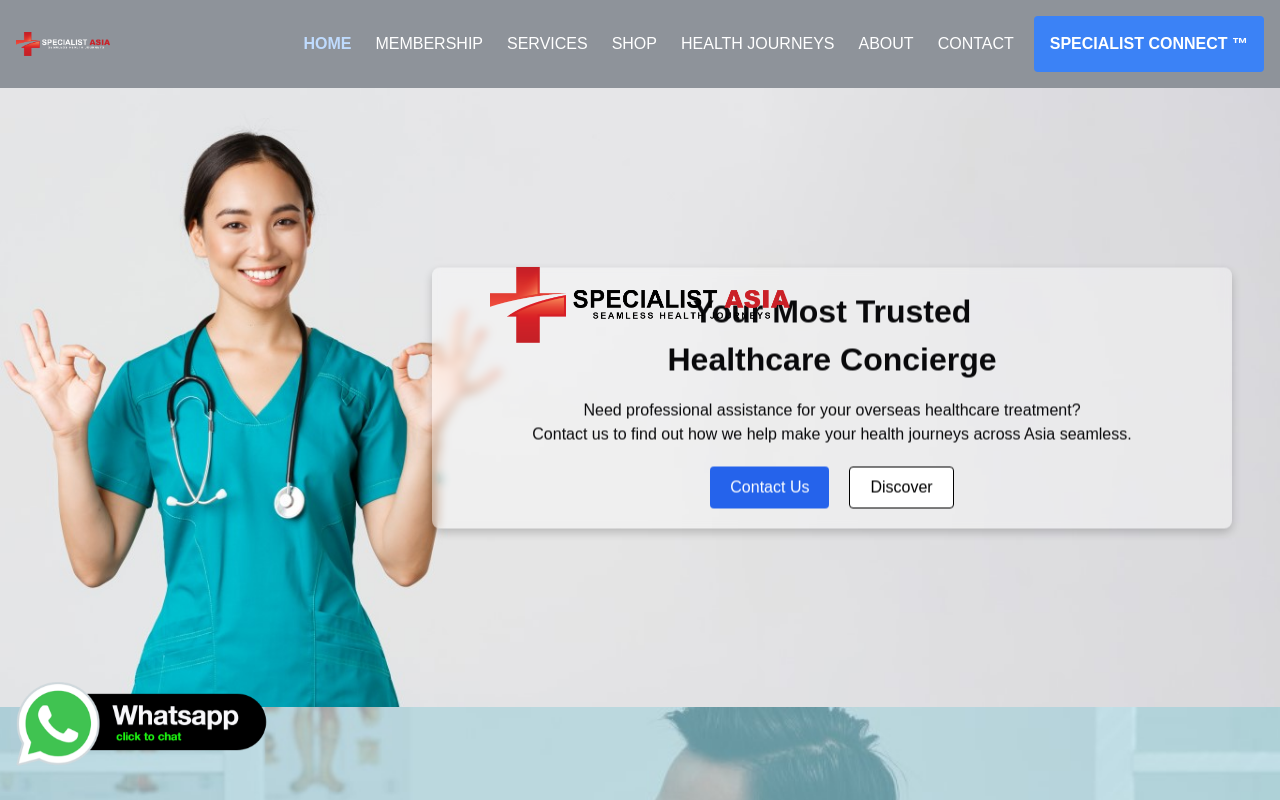
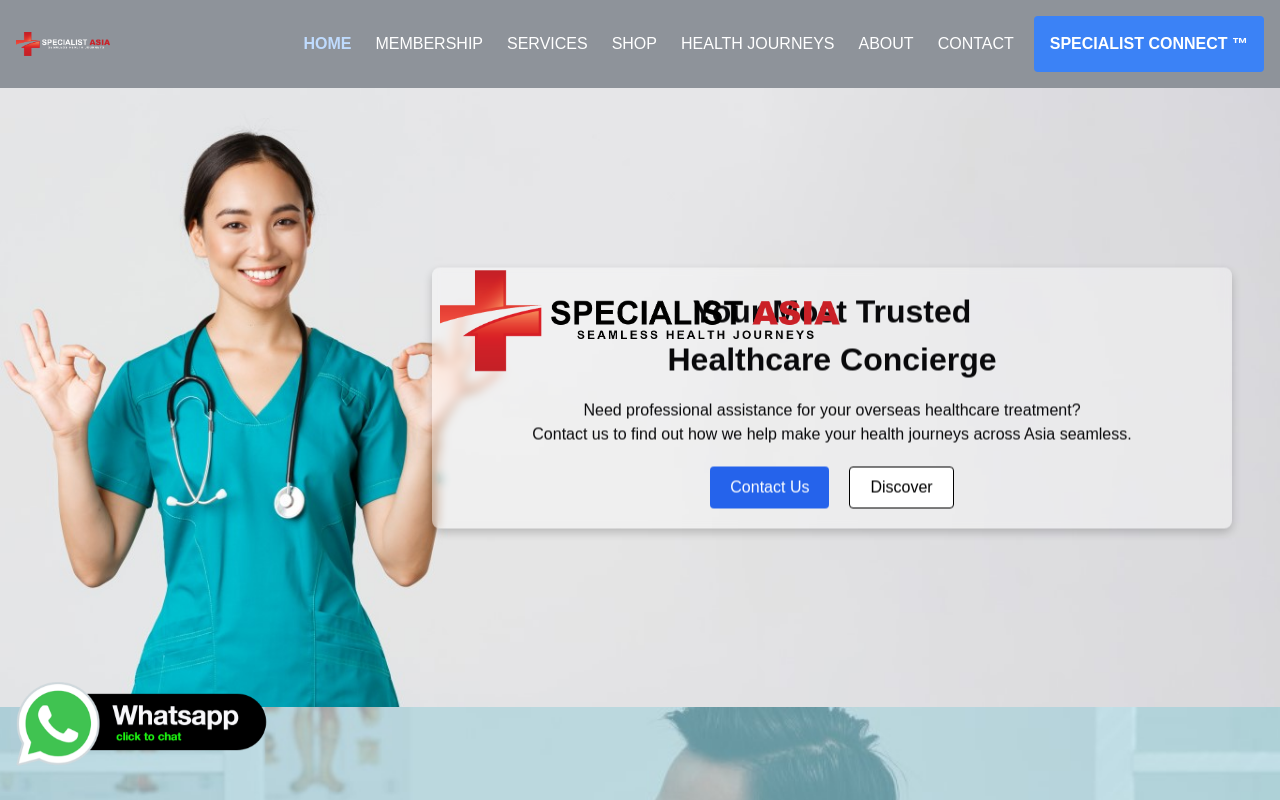
Before and after one commit to ywlee8888/funderasia_nextjs, a Next.js app: page / in a window 1280 px wide. Shown: the top 800 px of the page. Built offline with nearby package versions, Linux system fonts and the light colour scheme.

Commit message:
Update Logo Position and Size

```diff
--- a/components/banners/bannerfull.module.css
+++ b/components/banners/bannerfull.module.css
@@ -90,17 +90,18 @@
     justify-content: center;
     align-items: center;
     position: absolute;
-    top: 35%; /* Adjust to position above the overlay card */
+    top: 40%; /* Adjusted for better positioning */
     left: 50%;
-    transform: translate(-50%, -50%); /* Center it */
-    z-index: 2; /* Ensure it appears above the card */
-    width: 100%; /* Ensure it spans the width */
+    transform: translate(-50%, -50%); /* Center it properly */
+    z-index: 2; /* Keep it above the overlay card */
+    width: 100%;
+    padding-bottom: 30px; /* Adds spacing below the logo */
   }
 
-  /* Adjust the logo size */
+  /* Make logo larger */
   .logo {
     display: block;
-    max-width: 300px; /* Increase size */
+    max-width: 400px; /* Increased logo size */
     height: auto;
   }
 }
```
